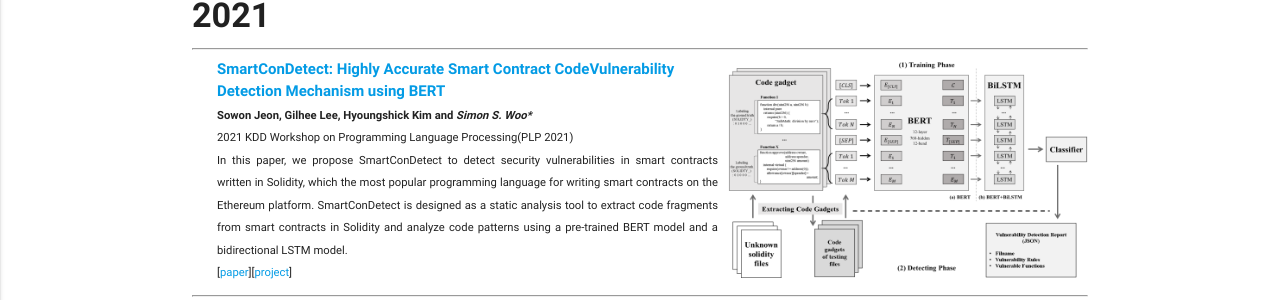
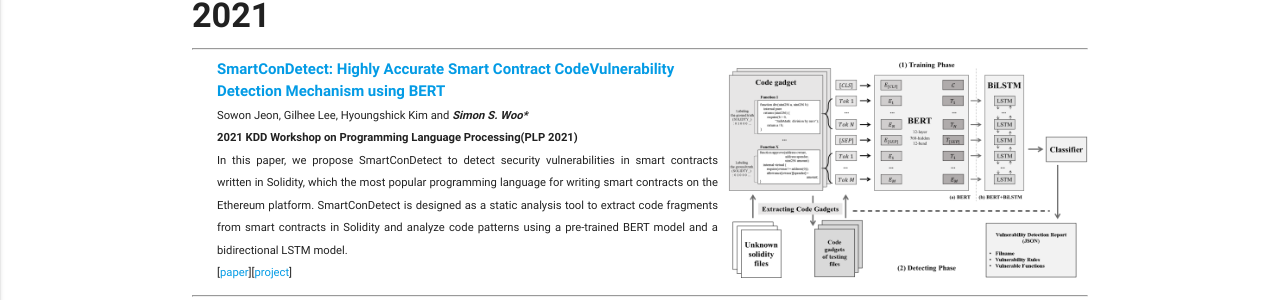
Before and after one commit to Yurim990507/DASH-Lab.github.io, a Jekyll site: the page built from Publication.md, in a window 1280 px wide. Shown: the part 162-462 px from the top of the page. Built offline with Jekyll 4.4.1, drawn with Linux system fonts in a browser that asks for light colours.

Commit message:
Update Publication.md

```diff
--- a/Publication.md
+++ b/Publication.md
@@ -23,10 +23,10 @@ permalink: /Publications/
                 </thead>
                 <tbody>
                     <tr>
-                        <p style="margin-top: 0px;margin-bottom: 0px;text-align: justify;"> <small> <b> Sowon Jeon, Gilhee Lee, Hyoungshick Kim and <i><b>Simon S. Woo*</b> </i></b> </small> </p>
-                    </tr>
-                    <tr>
-                        <p style="margin-top: 0px;margin-bottom: 0px;text-align: justify;"> <small>  2021 KDD Workshop on Programming Language Processing(PLP 2021)</small> </p>
+                        <p style="margin-top: 0px;margin-bottom: 0px;text-align: justify;"> <small>  Sowon Jeon, Gilhee Lee, Hyoungshick Kim and <i><b>Simon S. Woo*</b> </i> </small> </p>
+                    </tr>
+                    <tr>
+                        <p style="margin-top: 0px;margin-bottom: 0px;text-align: justify;"> <small> <b> 2021 KDD Workshop on Programming Language Processing(PLP 2021) </b> </small> </p>
                     </tr>
                     <tr>
                         <p style="margin-top: 0px;margin-bottom: 0px;text-align: justify;"> <small>In this paper, we propose SmartConDetect to detect security vulnerabilities in smart contracts written in Solidity, which the most popular programming language for writing smart contracts on the Ethereum platform. SmartConDetect is designed as a static analysis tool to extract code fragments from smart contracts in Solidity and analyze code patterns using a pre-trained BERT model and a bidirectional LSTM model.</small> </p>
```
